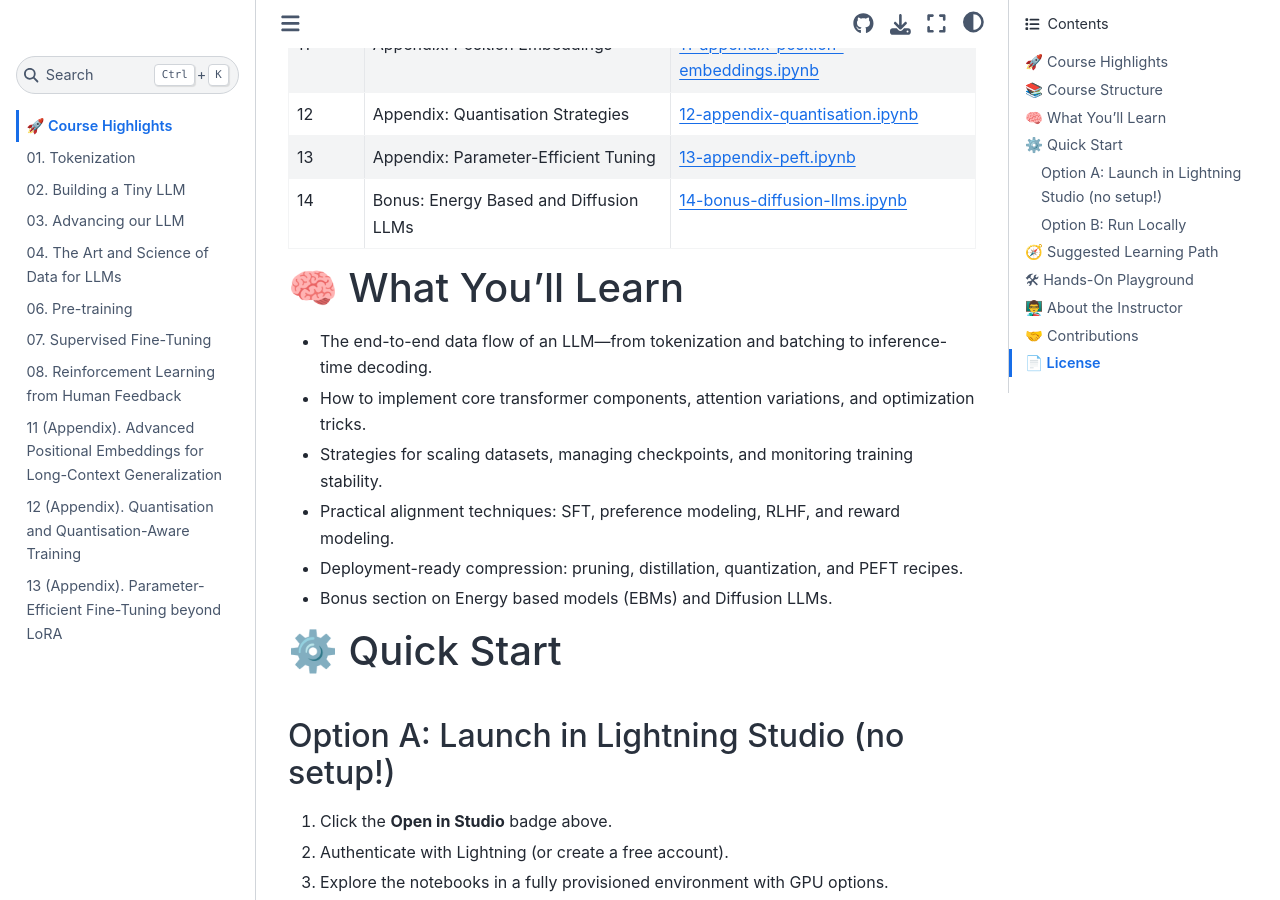
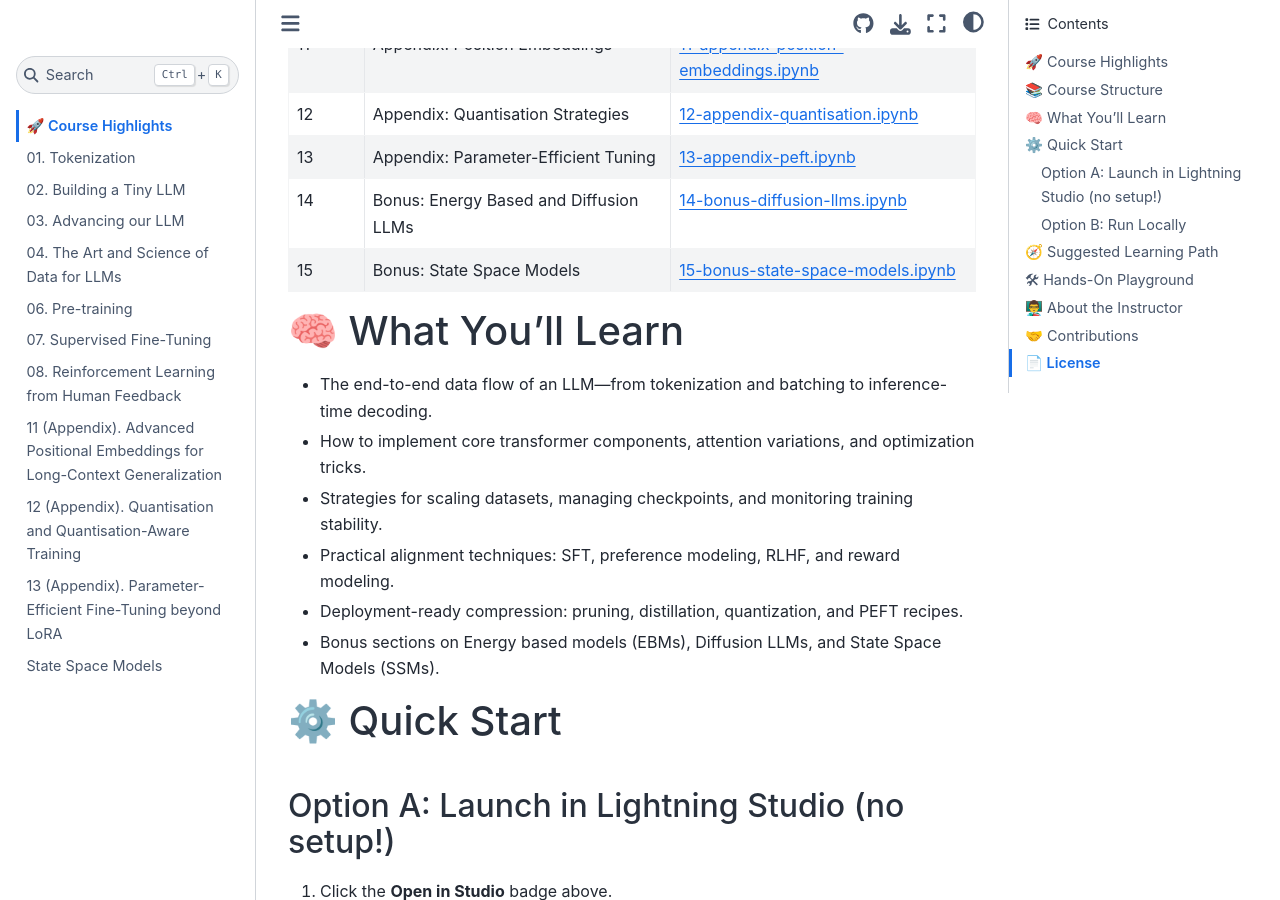
Before and after one commit to shreshthtuli/llms-from-scratch, a Jupyter Book: the page built from README.md, in a window 1280 px wide and 900 px high, scrolled down 1663 px. Built offline with Jupyter Book 1.0.4 settings and Sphinx 7.4.7 and the Sphinx Book theme 1.1.4, drawn with Linux system fonts in a browser that asks for light colours; pages that are not in the unit, such as notebooks, are missing from menus; some of the changed text lies outside the part shown.

Commit message:
feat: add ssm chapter

```diff
--- a/README.md
+++ b/README.md
@@ -44,6 +44,7 @@ Each module is a standalone notebook packed with explanations, exercises, and im
 | 12 | Appendix: Quantisation Strategies | [12-appendix-quantisation.ipynb](https://shreshthtuli.github.io/llms-from-scratch/12-appendix-quantisation.html) |
 | 13 | Appendix: Parameter-Efficient Tuning | [13-appendix-peft.ipynb](https://shreshthtuli.github.io/llms-from-scratch/13-appendix-peft.html) |
 | 14 | Bonus: Energy Based and Diffusion LLMs | [14-bonus-diffusion-llms.ipynb](https://shreshthtuli.github.io/llms-from-scratch/14-bonus-diffusion-llms.html) |
+| 15 | Bonus: State Space Models | [15-bonus-state-space-models.ipynb](https://shreshthtuli.github.io/llms-from-scratch/15-bonus-state-space-models.html) |
 
 ## 🧠 What You'll Learn
 - The end-to-end data flow of an LLM—from tokenization and batching to inference-time decoding.
@@ -51,7 +52,7 @@ Each module is a standalone notebook packed with explanations, exercises, and im
 - Strategies for scaling datasets, managing checkpoints, and monitoring training stability.
 - Practical alignment techniques: SFT, preference modeling, RLHF, and reward modeling.
 - Deployment-ready compression: pruning, distillation, quantization, and PEFT recipes.
-- Bonus section on Energy based models (EBMs) and Diffusion LLMs.
+- Bonus sections on Energy based models (EBMs), Diffusion LLMs, and State Space Models (SSMs).
 
 
 ## ⚙️ Quick Start
@@ -88,7 +89,7 @@ Each module is a standalone notebook packed with explanations, exercises, and im
 1. **Foundations (Modules 01–03)** – Understand tokens, build your first transformer, and iterate on architecture improvements.
 2. **Data & Scaling (Modules 04–06)** – Curate corpora, tune training loops, and scale pretraining experiments responsibly.
 3. **Alignment (Modules 07–09)** – Apply SFT, RLHF, and efficient adaptation techniques to align your model with human intent.
-4. **Optimization (Modules 10–13)** – Compress, fine-tune, and deploy models using state-of-the-art efficiency tricks.
+4. **Optimization (Modules 10–15)** – Compress, fine-tune, and deploy models using state-of-the-art efficiency tricks.
 5. **Capstone** – Combine your learnings to train, align, and ship a bespoke LLM tailored to your use case.
 
 Mix and match as needed—every notebook is designed to stand on its own, but following this order unlocks the smoothest learning curve.
--- a/_toc.yml
+++ b/_toc.yml
@@ -15,3 +15,4 @@ chapters:
   - file: 12-appendix-quantisation
   - file: 13-appendix-peft
   - file: 14-bonus-diffusion-llms
+  - file: 15-bonus-state-space-models
```
Also changed, not shown: 15-bonus-state-space-models.ipynb.
